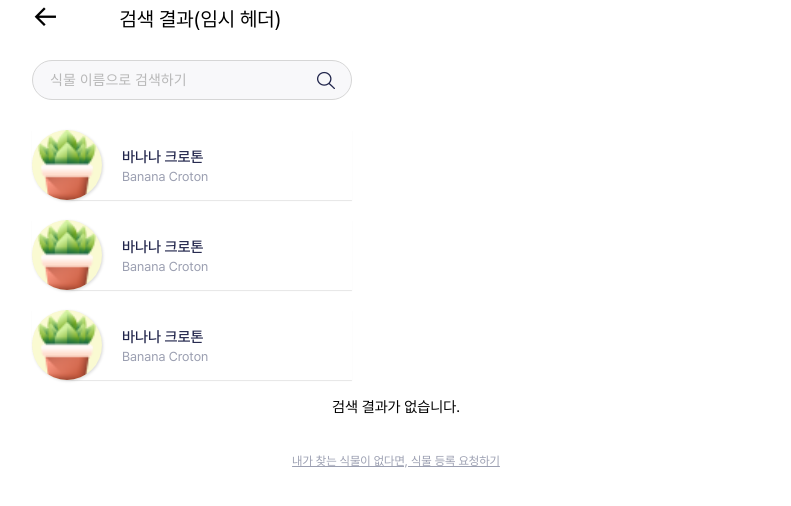
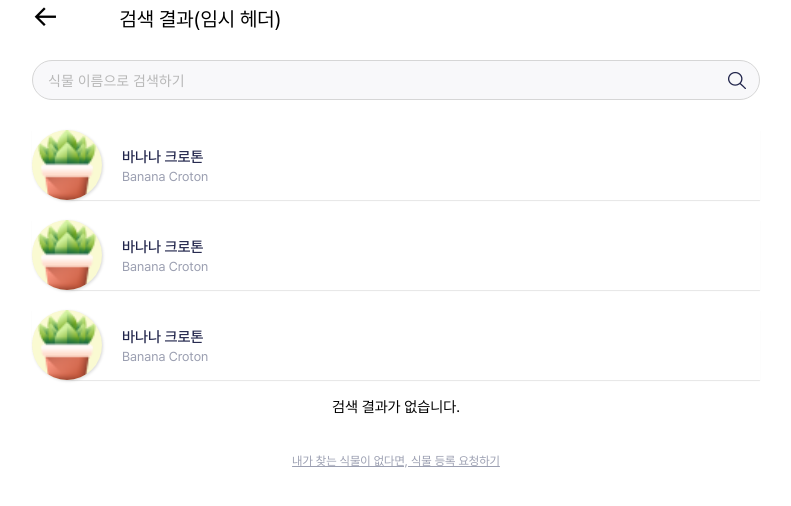
Before and after one commit to kes-knows-nothing/plantopia, a React app: page /dict/search in a window 1280 px wide. Shown: the top 506 px of the page, without its empty margins (244-1035 px from the left). Built offline with nearby package versions, Linux system fonts and the light colour scheme; the HTML template or start-up script is replaced by a standard one.

Commit message:
Design: 검색 폼, 식물검색 페이지 디자인 수정
- pc 브라우저 뷰에서 깨지는 디자인 수정

```diff
--- a/src/pages/dictPage/DictSearchPage.scss
+++ b/src/pages/dictPage/DictSearchPage.scss
@@ -12,9 +12,11 @@
     }
   }
 
+  .plant_container {
+    padding-right: 2rem;
     .plant_wrapper {
       display: flex;
-    width: 32rem;
+      width: 100%;
       margin-bottom: 2rem;
       border-radius: 0 0 0 4rem;
       box-shadow: rgba(0, 0, 0, 0.1) 0rem 0.1rem 0.1rem;
@@ -44,9 +46,9 @@
         }
       }
     }
+  }
 
   .no_search {
-    margin-right: 2rem;
     text-align: center;
     font-weight: 400;
 
--- a/src/pages/dictPage/DictSearchPage.tsx
+++ b/src/pages/dictPage/DictSearchPage.tsx
@@ -18,7 +18,7 @@ const DictSearchPage = () => {
       </header>
       <main>
         <InputForm nextPath={'/dict/detail'} initialInput={inputValue} />
-        <section>
+        <section className="plant_container">
           <div className="plant_wrapper">
             <img src={PLANT2_ICON} alt="plant image" />
             <div className="name_wrapper">
--- a/src/pages/dictPage/InputForm.scss
+++ b/src/pages/dictPage/InputForm.scss
@@ -1,20 +1,22 @@
 .search_wrapper {
-  padding: 3rem 0 3rem 0;
+  padding: 3rem 2rem 3rem 0;
 
   .input_wrapper {
-    width: 32rem;
+    position: relative;
+    width: 100%;
     height: 4rem;
+
     border: solid 1px #d6d6d6;
     border-radius: 2.6rem;
     background-color: #f8f8fa;
-  }
+    line-height: 4rem;
 
     input {
-    width: 25rem;
-    margin: 0.1rem 0 0 1.5rem;
+      width: 100%;
+      padding: 0 4rem 0.3rem 1.5rem;
       font-size: 1.4rem;
       color: black;
-    background-color: #f8f8fa;
+      background-color: transparent;
 
       &::placeholder {
         color: #b8b8b8;
@@ -22,13 +24,16 @@
     }
 
     button {
+      position: absolute;
+      right: 0.5rem;
       width: 3.5rem;
       height: 3.5rem;
       margin: 0.1rem 0 0 1rem;
-  }
 
       .search_img {
         width: 1.8rem;
         height: 1.8rem;
       }
     }
+  }
+}
```
Lines whose indentation alone changed are shown as unchanged.
